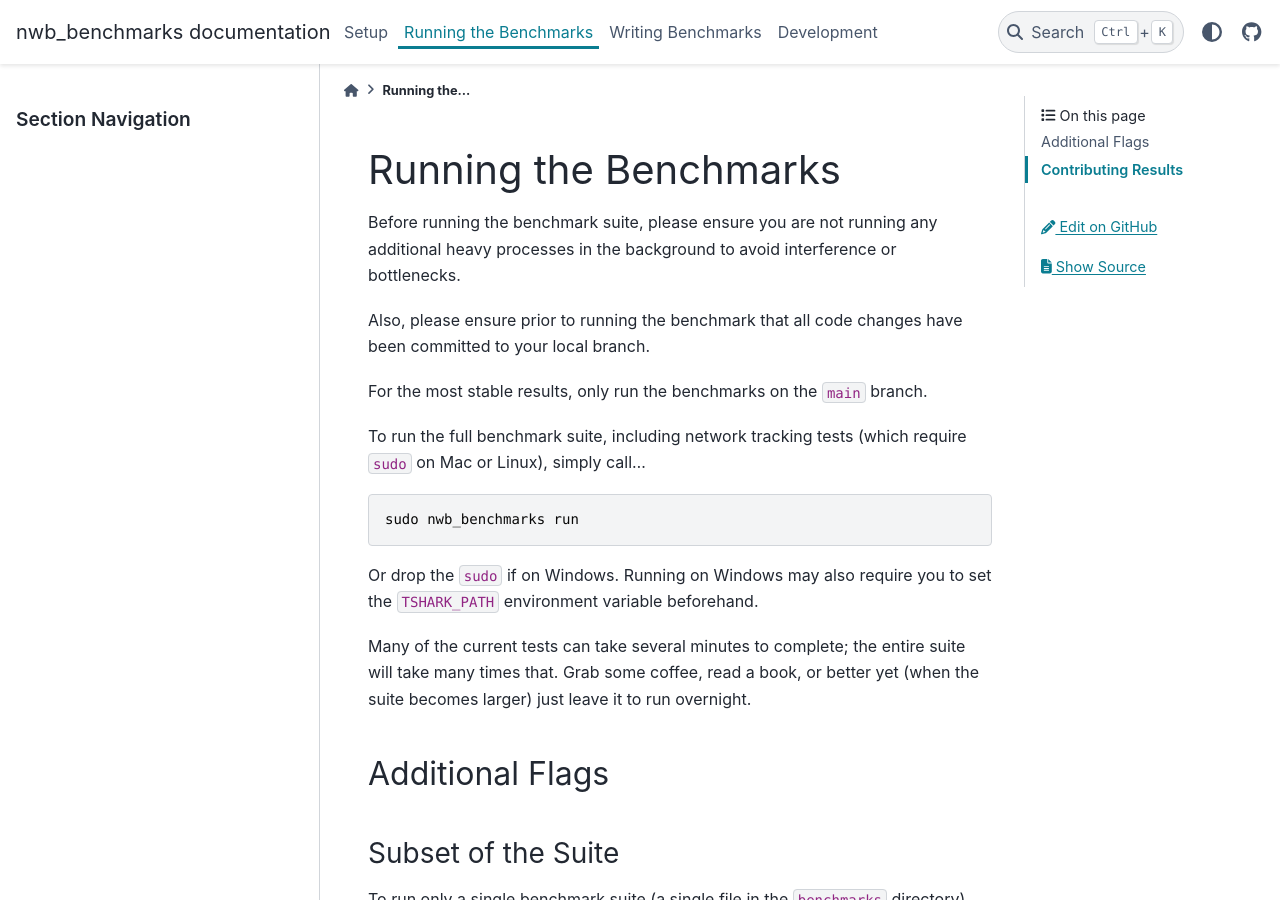
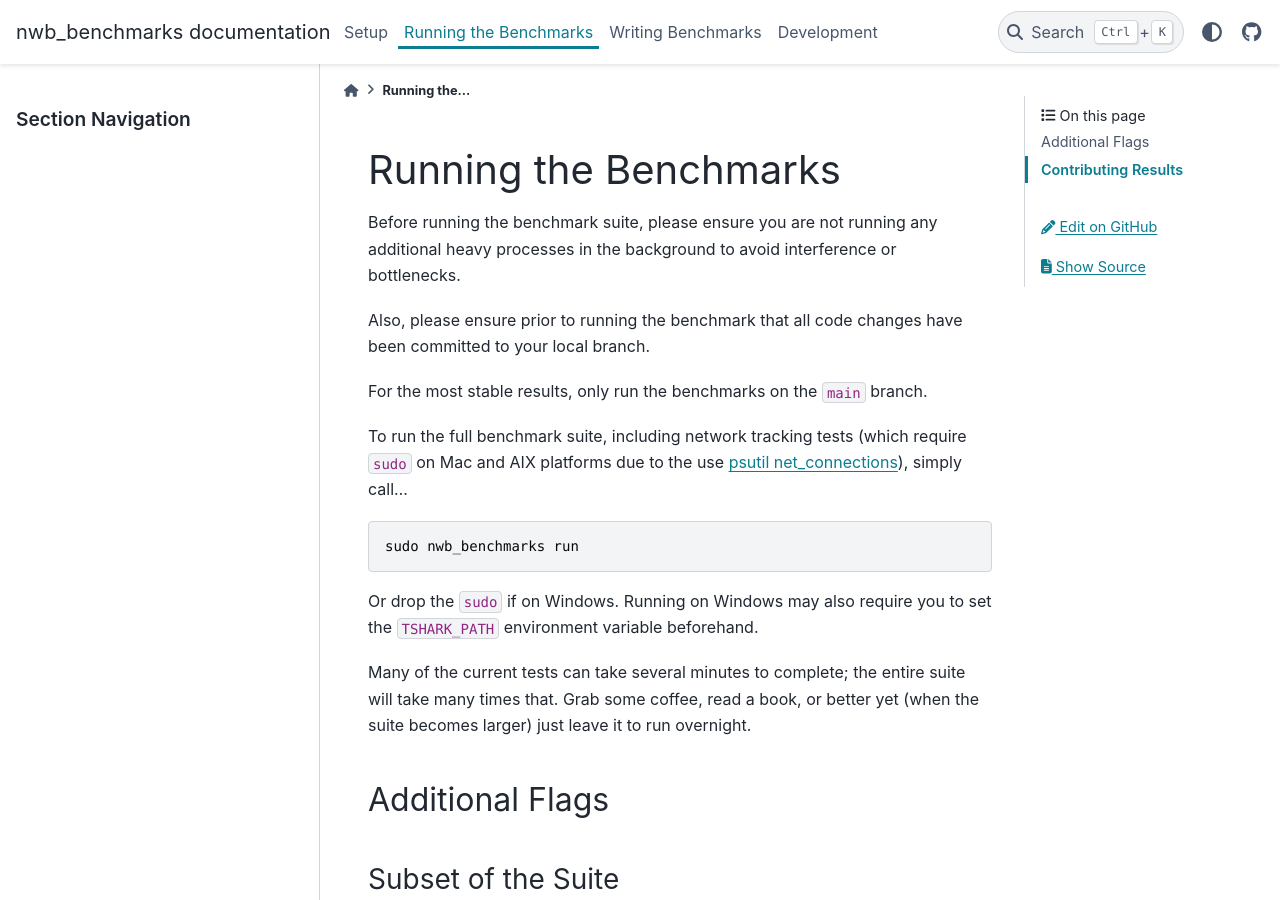
Before and after one commit to NeurodataWithoutBorders/nwb_benchmarks, a Sphinx documentation site: the page built from docs/running_benchmarks.rst, in a window 1280 px wide and 900 px high. Built offline with Sphinx 7.4.7 and the PyData theme 0.15.4, drawn with Linux system fonts in a browser that asks for light colours.

Commit message:
Update docs/running_benchmarks.rst

```diff
--- a/docs/running_benchmarks.rst
+++ b/docs/running_benchmarks.rst
@@ -7,7 +7,8 @@ Also, please ensure prior to running the benchmark that all code changes have be
 
 For the most stable results, only run the benchmarks on the ``main`` branch.
 
-To run the full benchmark suite, including network tracking tests (which require ``sudo`` on Mac or Linux), simply call...
+To run the full benchmark suite, including network tracking tests (which require ``sudo`` on Mac and AIX platforms due to the
+use `psutil net_connections <https://psutil.readthedocs.io/en/latest/#psutil.net_connections>`_), simply call...
 
 .. code-block::
 
```
